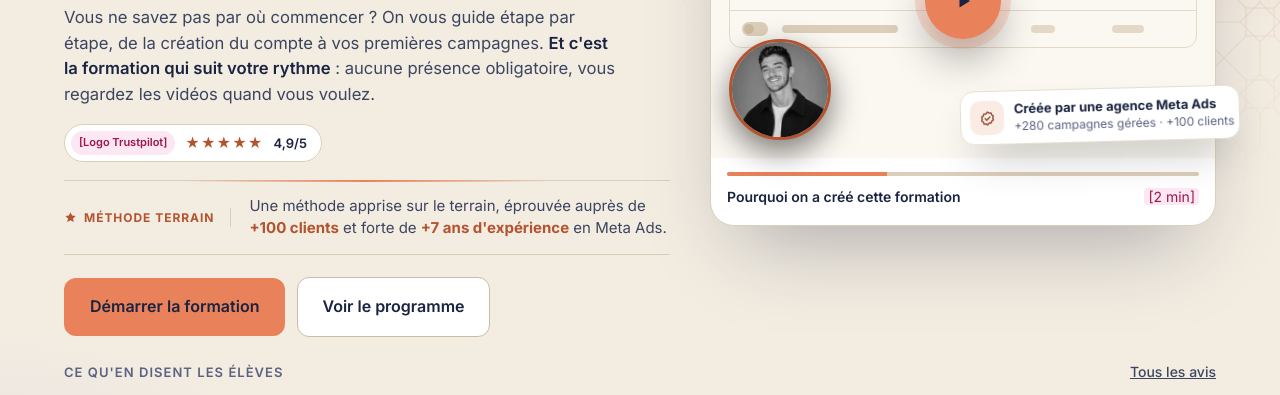
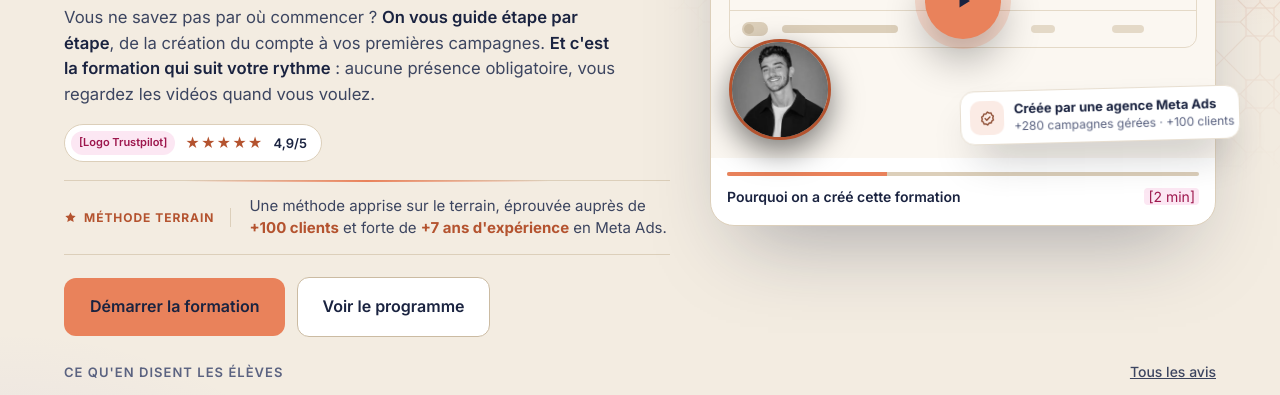
Before and after one commit to bougafayassine-hub/laskillerie, a plain HTML site: page public/index.html in a window 1280 px wide. Shown: the part 326-721 px from the top of the page. Drawn offline with Linux system fonts and the light colour scheme.

Commit message:
Hero : « On vous guide étape par étape » en gras
Co-Authored-By: Claude Opus 5.5 <noreply@anthropic.com>
Claude-Session: https://claude.ai/code/session_01TyuaBTFFr6q5sg8CxVLVBc

```diff
--- a/public/index.html
+++ b/public/index.html
@@ -183,7 +183,7 @@ Offre de lancement : <strong style="font-weight: 700;">-10 % pour les 10 premiè
 <div class="mk-rise" style="flex: 1 1 520px; min-width: 0;">
 <p class="mk-eyebrow" style="display: inline-flex; align-items: center; gap: 8px; margin: 0 0 14px; padding: 5px 12px; border: 1px solid color-mix(in srgb, var(--d-accent) 30%, transparent); border-radius: 999px; background: color-mix(in srgb, var(--d-accent) 7%, transparent); font-size: 13px; font-weight: 600; line-height: 1.4; color: var(--d-accent);"><span aria-hidden="true" style="flex: none; width: 6px; height: 6px; border-radius: 50%; background: currentColor;"></span>Formation Meta Ads en vidéo · Maroc &amp; international</p>
 <h1 style="margin: 0 0 14px; font-family: Archivo, Inter, sans-serif; font-weight: 800; font-size: clamp(30px, 3.4vw, 44px); line-height: 1.1; letter-spacing: -0.02em; color: var(--d-ink); text-wrap: balance;">Apprenez à lancer des pubs Facebook et Instagram <span style="color: var(--d-accent); font-family: Newsreader, Georgia, serif; font-style: italic; font-weight: 500; font-size: 1.08em; letter-spacing: -0.01em;">qui vendent.</span></h1>
-<p style="margin: 0; font-size: clamp(16px, 1.3vw, 18px); line-height: 1.55; color: var(--d-text); max-width: 560px;">Vous ne savez pas par où commencer ? On vous guide étape par étape, de la création du compte à vos premières campagnes. <strong style="font-weight: 600; color: var(--d-ink);">Et c'est la formation qui suit votre rythme</strong> : aucune présence obligatoire, vous regardez les vidéos quand vous voulez.</p>
+<p style="margin: 0; font-size: clamp(16px, 1.3vw, 18px); line-height: 1.55; color: var(--d-text); max-width: 560px;">Vous ne savez pas par où commencer ? <strong style="font-weight: 600; color: var(--d-ink);">On vous guide étape par étape</strong>, de la création du compte à vos premières campagnes. <strong style="font-weight: 600; color: var(--d-ink);">Et c'est la formation qui suit votre rythme</strong> : aucune présence obligatoire, vous regardez les vidéos quand vous voulez.</p>
 
 <div style="margin-top: 16px;">
 <a href="#avis" aria-label="Note de 4,9 sur 5 sur Trustpilot, voir les avis" style="display: inline-flex; align-items: center; gap: 10px; padding: 6px 14px 6px 6px; border: 1px solid var(--d-line2); border-radius: 999px; background: var(--d-card); font-size: 13px; color: var(--d-text); text-decoration: none; min-height: 36px; box-sizing: border-box;"><span style="display: inline-flex; align-items: center; justify-content: center; height: 24px; padding: 0 8px; border-radius: 999px; background: var(--d-ph-bg); color: var(--d-ph-ink); font-size: 11px; font-weight: 600;">[Logo Trustpilot]</span><span style="color: var(--d-accent); letter-spacing: 1px; font-size: 14px;" aria-hidden="true">★★★★★</span><span><strong style="color: var(--d-ink); font-weight: 600;">4,9/5</strong></span></a>
```
